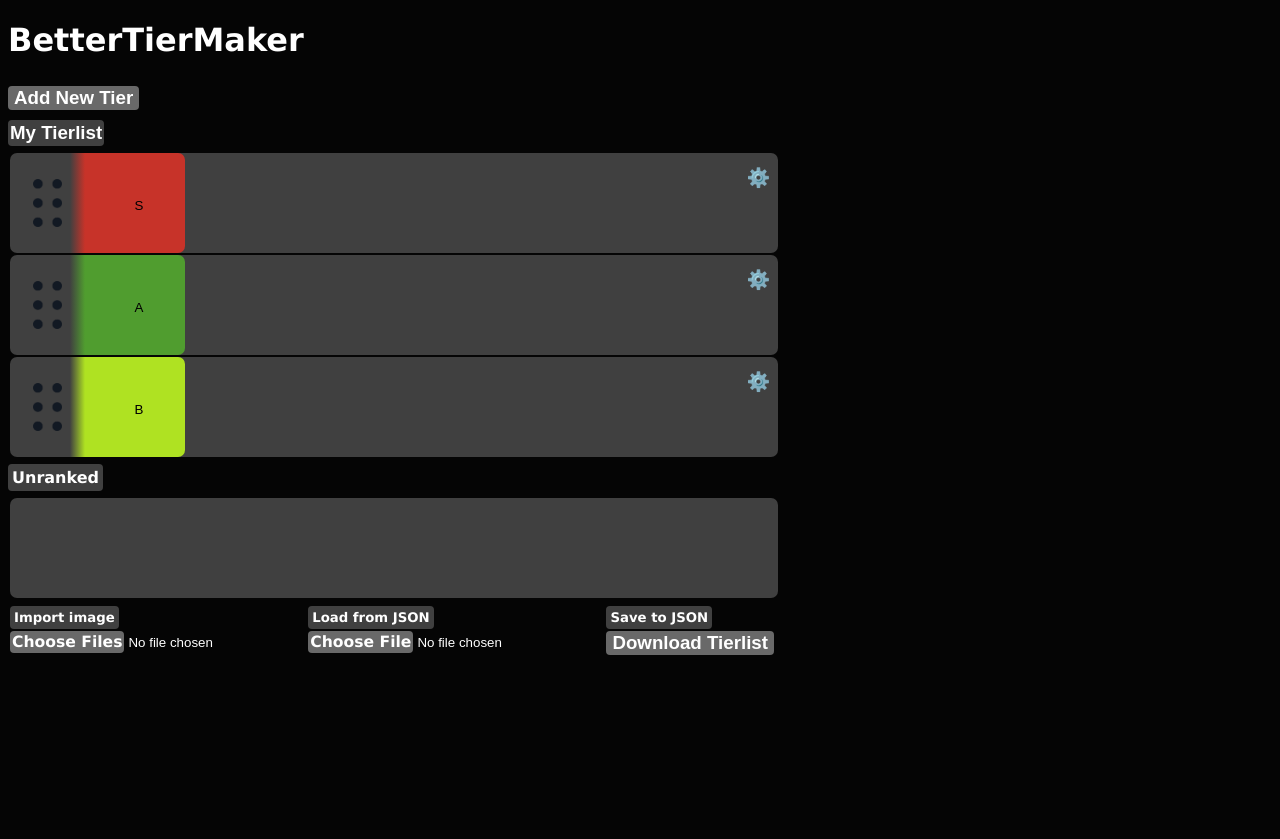
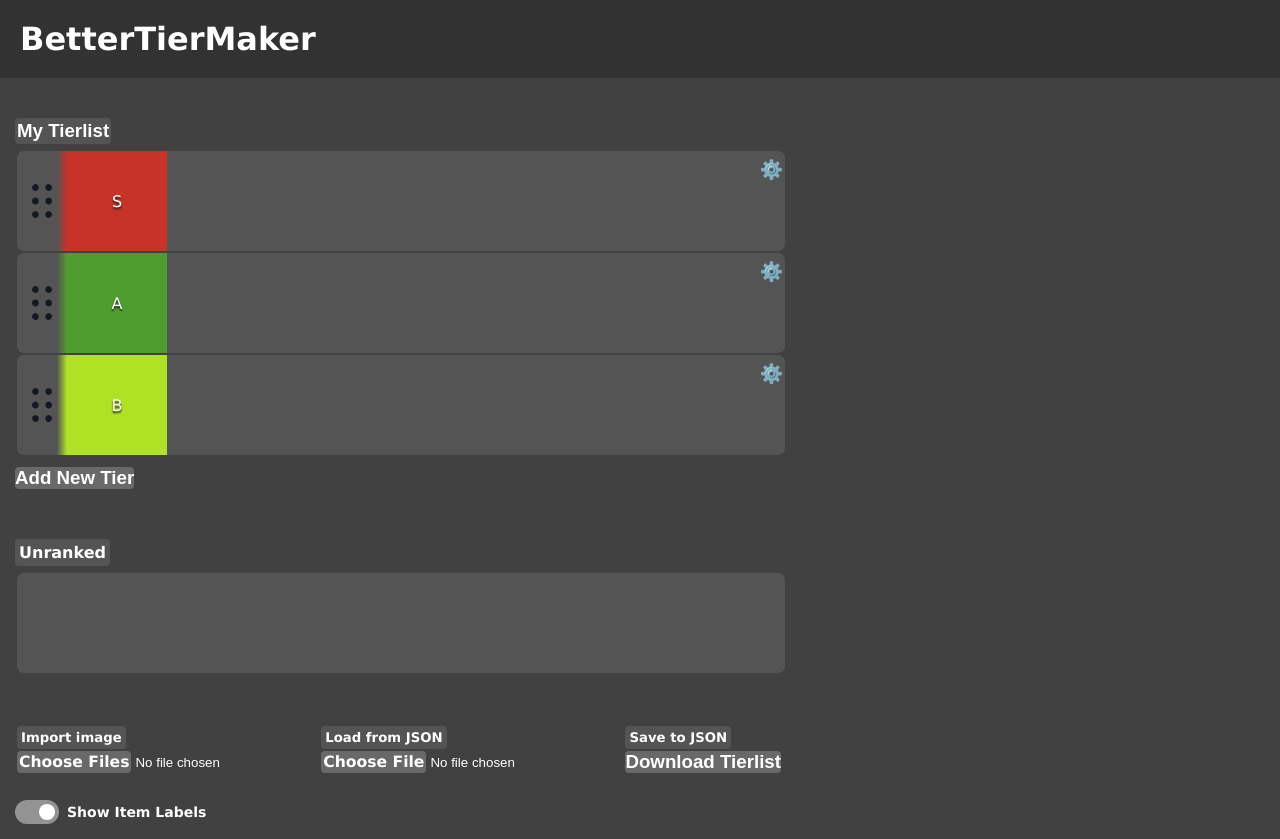
Before and after one commit to jadnf/BetterTiermaker, a React (Create React App) app in the folder front-end/: page / in a window 1280 px wide. Before the commit the page ends 800 px from the top, so only its background shows below. Built offline with nearby package versions, Linux system fonts and the light colour scheme.

Commit message:
Lots Of Changes: Styling, Label Toggle, Icon/Title, QOL Tweaks

```diff
--- a/front-end/public/index.html
+++ b/front-end/public/index.html
@@ -13,6 +13,7 @@
       user's mobile device or desktop. See https://developers.google.com/web/fundamentals/web-app-manifest/
     -->
     <link rel="manifest" href="%PUBLIC_URL%/manifest.json" />
+    <link rel="icon" href="%PUBLIC_URL%/images/favicon2.png" />
     <!--
       Notice the use of %PUBLIC_URL% in the tags above.
       It will be replaced with the URL of the `public` folder during the build.
@@ -22,7 +23,7 @@
       work correctly both with client-side routing and a non-root public URL.
       Learn how to configure a non-root public URL by running `npm run build`.
     -->
-    <title>React App</title>
+    <title>BetterTierMaker</title>
   </head>
   <body>
     <noscript>You need to enable JavaScript to run this app.</noscript>
--- a/front-end/src/App.jsx
+++ b/front-end/src/App.jsx
@@ -6,8 +6,8 @@ function App() {
     <div className="App">
       <header className="App-header">
         <h1>BetterTierMaker</h1>
-        <TierlistPage />
       </header>
+      <TierlistPage />
     </div>
   );
 }
--- a/front-end/src/components/AddNewTier.jsx
+++ b/front-end/src/components/AddNewTier.jsx
@@ -1,6 +1,3 @@
-import React, { useState } from "react";
-
-
 function AddNewTier({ onAdd }) {
     function handleAdd() {
         if(onAdd){
@@ -10,7 +7,7 @@ function AddNewTier({ onAdd }) {
 
     return (
         <div>
-            <button onClick={handleAdd}>Add New Tier</button>
+            <button className="add-tier-button" onClick={handleAdd}>Add New Tier</button>
         </div>
     );
 }
--- a/front-end/src/components/DraggableItem.jsx
+++ b/front-end/src/components/DraggableItem.jsx
@@ -10,6 +10,7 @@ export default  function DraggableItem(props) {
     const [isEditing, setIsEditing] = useState(false);
     const [label, setLabel] = useState(props.label);
     useEffect(() => {setLabel(props.label);}, [props.label]);
+    const displayItemLabels = props.displayItemLabels;
 
 
     const style = {
@@ -24,16 +25,15 @@ export default  function DraggableItem(props) {
         {!isDragging && !props.isOverlay && (
            <button className="delete-item" onClick={(e) => {e.stopPropagation(); props.deleteItem?.(props.id);}}>
             ✕
-        </button>
-
-    )}
+            </button> )}
 
 
         <div {...listeners} {...attributes}>
             <img alt= "" src={props.imageUrl} onError={(e) => {e.target.style.display = "none";}}/>
         </div>
+        {displayItemLabels && (
             <div className="item-label"> {isEditing ? (
-            <input value={label} onChange={(e) => setLabel(e.target.value)} onBlur={() => props.updateLabel?.(props.id, label)}
+                    <input className="item-label-input" value={label} onChange={(e) => setLabel(e.target.value)} onBlur={() => props.updateLabel?.(props.id, label)}
                         onKeyDown={(e) => {
                             if (e.key === "Enter") {
                                 props.updateLabel?.(props.id, label);
@@ -49,6 +49,7 @@ export default  function DraggableItem(props) {
                     </span>
                 )}
             </div>
+        )}
         </div>
     );
 }
--- a/front-end/src/components/PhotoImport.jsx
+++ b/front-end/src/components/PhotoImport.jsx
@@ -14,7 +14,7 @@ function UploadPhoto({ onUpload }) {
   }
 
   return (
-    <div>
+    <div className="file-input-div">
       <input type="file" multiple accept="image/*" onChange={handleFileChange} className="image-input" />
     </div>
   );
--- a/front-end/src/components/Tier.jsx
+++ b/front-end/src/components/Tier.jsx
@@ -11,6 +11,7 @@ export default function Tier(props) {
     const labelColor = tierData.labelColor;
     const handleTitleChange = props.handleTitleChange;
     const handleLabelColorChange = props.handleLabelColorChange;
+    const [isEditing, setIsEditing] = useState(false);
 
     const { setNodeRef, attributes, listeners, transform, transition, isDragging } = useSortable({
         id: id,
@@ -25,7 +26,7 @@ export default function Tier(props) {
         width: props.isOverlay && props.overlayWidth ? props.overlayWidth : undefined,
     };
 
-    const tierlableStyle = {
+    const tierlabelStyle = {
         backgroundColor: labelColor
     }
 
@@ -39,14 +40,29 @@ export default function Tier(props) {
             <div className="drag-handle" style={dragHandleSyle} {...attributes} {...listeners}>
                 <img alt="drag handle" src={"/images/drag-handle.png"} draggable="false" />
             </div>
-            <div className="tier-label" style={tierlableStyle}>
-                <input name={id + "-label"} className="tier-input" type="text" value={title} onChange={(prev) => {handleTitleChange(id, prev.target.value)}}/>
+            <div className="tier-label" style={tierlabelStyle}>
+                {isEditing ? (
+                    <textarea name={props.id + "-label"} className="tier-input" value={title} autoFocus
+                        onChange={(e) => handleTitleChange(props.id, e.target.value)}
+                        onBlur={() => setIsEditing(false)}
+                        onKeyDown={(e) => {
+                            if (e.key === "Enter" && !e.shiftKey) {
+                                e.preventDefault();
+                                setIsEditing(false);
+                            }
+                        }}
+                    />
+                ) : (
+                    <span className="tier-title-display" onClick={() => setIsEditing(true)}>
+                        {title}
+                    </span>
+                )}
             </div>
             <SortableContext items={items}>
                 <div  className="tier-middle">
                     {items.map((id) => {
                         return (
-                            <DraggableItem key={id} id={id} imageUrl={props.itemsData?.[id]?.imageUrl} label={props.itemsData?.[id]?.label} updateLabel={props.updateItemLabel} deleteItem={props.deleteItem} />
+                            <DraggableItem key={id} id={id} imageUrl={props.itemsData?.[id]?.imageUrl} label={props.itemsData?.[id]?.label} displayItemLabels={props.displayItemLabels} updateLabel={props.updateItemLabel} deleteItem={props.deleteItem} />
                         )
                     })}
                 </div>
--- a/front-end/src/components/TierlistContainer.jsx
+++ b/front-end/src/components/TierlistContainer.jsx
@@ -43,7 +43,7 @@ export default function TierlistContainer(props) {
             <div>
                 <SortableContext items={tierOrder} strategy={verticalListSortingStrategy}>
                     {tierOrder.map((tierId) => {
-                        return(<Tier key={tierId} id={tierId} items={tiers[tierId]} removeTier={removeTier} tierData={tiersData[tierId]} handleTitleChange={handleTitleChange} handleLabelColorChange={handleLabelColorChange} itemsData={itemsData} updateItemLabel={updateItemLabel} deleteItem={props.deleteItem}/>)
+                        return(<Tier key={tierId} id={tierId} items={tiers[tierId]} removeTier={removeTier} tierData={tiersData[tierId]} handleTitleChange={handleTitleChange} handleLabelColorChange={handleLabelColorChange} itemsData={itemsData} displayItemLabels={props.displayItemLabels} updateItemLabel={updateItemLabel} deleteItem={props.deleteItem}/>)
 
                     })}
                 </SortableContext>
--- a/front-end/src/pages/TierlistPage.jsx
+++ b/front-end/src/pages/TierlistPage.jsx
@@ -39,6 +39,7 @@ export default function TierlistPage() {
     const [tierCount, setTierCount] = useState(3);
     const [activeId, setActiveId] = useState(null);
     const [activeType, setActiveType] = useState(null);
+    const [displayItemLabels, setDisplayItemLabels] = useState(true);
 
     const sensors = useSensors(
         useSensor(PointerSensor),
@@ -49,10 +50,9 @@ export default function TierlistPage() {
 
     return (
         <DndContext sensors={sensors} onDragStart={handleDragStart} onDragEnd={handleDragEnd} onDragOver={handleDragOver}>
-            <div>
+            <div className="main-content">
+                <TierlistContainer tierOrder={tierOrder} tiersData={tiersData} setTiersData={setTiersData} tiers={tiers} itemsData={itemsData} removeTier={removeTier} displayItemLabels={displayItemLabels} updateItemLabel={updateItemLabel} deleteItem={deleteItem} name={name} handleNameChange={(e) => setName(e.target.value)} />
                 <AddNewTier onAdd={addNewTier} />
-                <TierlistContainer tierOrder={tierOrder} tiersData={tiersData} setTiersData={setTiersData} tiers={tiers} itemsData={itemsData} removeTier={removeTier} updateItemLabel={updateItemLabel} deleteItem={deleteItem} name={name} handleNameChange={(e) => setName(e.target.value)} />
-
                 <DragOverlay>
                     {dragOverlayLogic()}
                 </DragOverlay>
@@ -65,12 +65,28 @@ export default function TierlistPage() {
                         </div>
                         <div>
                             <h5>Load from JSON</h5> <br></br>
-                            <input type="file" accept="application/json,.json" onChange={handleLoadTierlist} />
+                            <div className="file-input-div">
+                                <input type="file" accept="application/json,.json" onChange={handleLoadTierlist} />
+                            </div>
                         </div>
                         <div>
                             <h5>Save to JSON</h5> <br></br>
-                            <button onClick={() => saveTierListToJSONFile(name, tiers, tierOrder, tiersData, itemsData, tierCount)}>Download Tierlist</button>
+                            <button onClick={() => saveTierListToJSONFile(name, tiers, tierOrder, tiersData, itemsData, tierCount)} className="file-input-div">Download Tierlist</button>
                         </div>
+                    </div>
+                    <div className="item-labels-toggle-div">
+                        <label className="toggle-label" style={{ cursor: "pointer", display: "flex", alignItems: "center", gap: "8px" }}>
+                            <div className="toggle-switch">
+                                <input
+                                    type="checkbox"
+                                    className="toggle-input"
+                                    checked={displayItemLabels}
+                                    onChange={(e) => setDisplayItemLabels(e.target.checked)}
+                                />
+                                <span className="toggle-slider"></span>
+                            </div>
+                            <span className="toggle-text">Show Item Labels</span>
+                        </label>
                     </div>
                 </div>
 
@@ -188,11 +204,11 @@ export default function TierlistPage() {
         if (!activeId) return null;
 
         if (activeType === "Item") {
-            return (<DraggableItem id={activeId} imageUrl={itemsData[activeId]} isOverlay={true} /> );
+            return (<DraggableItem id={activeId} displayItemLabels={displayItemLabels} imageUrl={itemsData[activeId].imageUrl} isOverlay={true} /> );
         }
 
         if (activeType === "Tier") {
-            return ( <Tier key={activeId} id={activeId} items={tiers[activeId]} tierData={tiersData[activeId]} imgUrlLookup={itemsData} isOverlay={true} /> )
+            return ( <Tier key={activeId} id={activeId} items={tiers[activeId]} displayItemLabels={displayItemLabels} tierData={tiersData[activeId]} itemsData={itemsData} isOverlay={true} /> )
         }
     }
 
--- a/front-end/src/styles.css
+++ b/front-end/src/styles.css
@@ -1,16 +1,43 @@
 :root {
-    --background-main: rgb(5, 5, 5);
-    --background-container: rgb(64, 64, 64);
-    --background-drag-hover: rgb(91, 91, 91);
+    --background-main: rgb(65, 65, 65);
+    --background-header: rgb(50, 50, 50);
+    --background-container: rgb(84, 84, 84);
+    --background-drag-hover: rgb(105, 105, 105);
     --background-container-2: rgb(105, 105, 105);
-    --background-container-3: rgb(125, 125, 125);
+    --background-container-3: rgb(147, 147, 147);
+}
+
+* {
+    margin: 0;
+    padding: 0;
+}
+
+.App-header {
+    background-color: var(--background-header);
+    margin-bottom: 20px;
+}
+
+.App-header h1 {
+    padding: 20px;
+}
+
+html {
+    width: 100%;
+    height: 100%;
 }
 
 body {
     font-family: Verdana, Geneva, Tahoma, sans-serif;
     background-color: var(--background-main);
     color: white;
+    height: 100%;
+    width: 100%;
+}
+
+.main-content {
+    height: 100%;
     width: 60vw;
+    padding: 15px;
 }
 
 /*this is so ass*/
@@ -69,7 +96,7 @@ input::file-selector-button {
 }
 
 .file-stuff {
-    margin-top: 5px;
+    margin-top: 50px;
     margin-bottom: 5px;
     padding: 2px;
     border-radius: 4px;
@@ -89,19 +116,19 @@ input::file-selector-button {
 }
 
 .draggable-item {
-    height: 60px;
-     width: 60px;
+    height: max-content;
+    width: 80px;
     display: flex;
     flex-direction: column;
     align-items: center;
     position: relative;
-
+    border-radius: 4px;
+    margin-bottom: 5px;
 }
 
 .draggable-item span {
     font-size: 10px;
     text-align: center;
-    margin-top: 3px;
     max-width: 60px;
     overflow: hidden;
     text-overflow: ellipsis;
@@ -123,16 +150,95 @@ input::file-selector-button {
     opacity: 0;
 }
 
-
+.draggable-item img {
+    object-fit: cover;
+    pointer-events: none;
+    height: 80px;
+    width: 80px;
+    border-radius: 4px;
+}
 
 .draggable-item:hover .delete-item {
     opacity: 1;
 }
 
+.item-labels-toggle-div {
+    margin-top: 15px;
+}
+
+.toggle-label {
+    display: flex;
+    align-items: center;
+    gap: 12px;
+    cursor: pointer;
+}
+
+.toggle-input {
+    opacity: 0;
+    width: 0;
+    height: 0;
+}
+
+.toggle-switch {
+    position: relative;
+    width: 44px;
+    height: 24px;
+}
+
+.toggle-slider {
+    position: absolute;
+    cursor: pointer;
+    top: 0;
+    left: 0;
+    right: 0;
+    bottom: 0;
+    background-color: var(--background-main);
+    border: 2px solid var(--background-container-3);
+    transition: 0.3s;
+    border-radius: 24px;
+}
+
+.toggle-slider:before {
+    position: absolute;
+    content: "";
+    height: 16px;
+    width: 16px;
+    left: 2px;
+    bottom: 2px;
+    background-color: var(--background-container-3); /* Dim circle when off */
+    transition: 0.3s;
+    border-radius: 50%;
+}
+
+.toggle-input:checked + .toggle-slider {
+    background-color: var(--background-container-3); /* Switch background lights up */
+}
+
+.toggle-input:checked + .toggle-slider:before {
+    transform: translateX(20px);
+    background-color: white;
+}
+
+.toggle-text {
+    font-size: 14px;
+    font-weight: bold;
+    color: white;
+}
+
+.item-label-input {
+    border-radius: 5px;
+    border: none;
+    background-color: #6467587d;
+    width: 80px;
+    color: white;
+    font-size: 11px;
+    text-align: center;
+}
+
 .tier{
     display: grid;
-    grid-template-columns: 75px 100px 1fr 100px;
-    height: 100px;
+    grid-template-columns: 50px 100px 1fr 100px;
+    min-height: 100px;
     width: 60vw;
     background-color: var(--background-container);
 }
@@ -147,40 +253,62 @@ input::file-selector-button {
 
 }
 
-.drag-handle img {
-    width: 15px;
+.drag-handle img :hover {
+    background-color: var(--background-drag-hover);
 }
 
-.tier-input {
-    background-color: transparent;
-    border-color: transparent;
+.drag-handle img {
+    width: 20px;
+    border-radius: 4px;
 }
+
 .tier-label {
     grid-column: 2;
     height: 100%;
     width: 100%;
-    border-top-right-radius: 7px;
-    border-bottom-right-radius: 7px;
+    display: grid;
     place-items: center;
-
 }
 
-.tier-label input {
+.tier-input {
     text-align: center;
-    align-items: center;
+    resize: none;
+    overflow: hidden;
+    padding-top: 15px;
+    margin: 0;
+    width: 90%;
+    height: auto;
+    line-height: 16px;
+    font-size: 16px;
+    color: white;
+    text-shadow: 0px 2px 2px rgb(33 33 33);
+    background-color: transparent;
+    border-color: transparent;
+    outline: none;
+    font-family: inherit;
+}
+
+.tier-title-display {
+    text-align: center;
     width: 100%;
-    height: 100%;
+    padding: 15px 0 15px 0;
+    color: white;
+    text-shadow: 0px 2px 2px rgb(33 33 33);
+    font-size: 16px;
+    word-wrap: break-word;
+    cursor: pointer;
+    font-family: inherit;
 }
 
 .tier-middle {
     display: flex;
     flex-direction: row;
     flex-wrap: wrap;
-    grid-column: 3;
     width: 100%;
     height: 100%;
-    align-items: center;
-    gap: 5px;
+    align-content: flex-start;
+    align-items: flex-start;
+    gap: 3px;
 }
 
 .tier-settings-container {
@@ -194,6 +322,7 @@ input::file-selector-button {
     align-items: center;
     justify-content: center;
     padding-top: 25px;
+    width: fit-content;
 }
 
 .settings-button {
@@ -203,6 +332,7 @@ input::file-selector-button {
     position: absolute;
     top: 0;
     right: 0;
+    cursor: pointer;
 }
 
 .color-input {
@@ -216,10 +346,11 @@ input::file-selector-button {
     padding: 0;
     border-top-left-radius: 4px;
     border-bottom-left-radius: 4px;
+    background-color: var(--background-container-3);
 }
 
 .remove-tier-button {
-    background-color: red;
+    background-color: #c71717;
     aspect-ratio: 1 / 1;
     height: 50px;
     width: 25px;
@@ -227,32 +358,13 @@ input::file-selector-button {
     border-width: 0px;
     margin: 0;
     padding: 0;
+    border-radius: 0px;
     border-top-right-radius: 4px;
     border-bottom-right-radius: 4px;
 }
 
-.drag-handle img :hover {
-    background-color: var(--background-drag-hover);
-}
-
-.drag-handle img {
-    width: 29px;
-    border-radius: 4px;
-}
-
-.draggable-item {
-    place-items: center;
-    border-radius: 4px;
-    padding: 2px;
-}
-
-.draggable-item img {
-    object-fit: cover;
-    pointer-events: none;
-    height: 60px;
-    width: 60px;
-    border-radius: 4px;
-
+.add-tier-button {
+    margin-top: 10px;
 }
 
 .unranked-container {
@@ -270,6 +382,7 @@ input::file-selector-button {
 }
 
 .utility-container {
+    margin-top: 40px;
     display: flex;
     flex-direction: column;
 }
@@ -278,6 +391,18 @@ input::file-selector-button {
     display: flex;
     flex-direction: row;
     justify-content: space-between;
+}
+
+.file-stuff button {
+    cursor: pointer;
+}
+
+.file-stuff h5 {
+    margin-bottom: 5px;
+}
+
+.file-input-div input {
+    cursor: pointer;
 }
 
 .item-settings {
@@ -305,4 +430,5 @@ input::file-selector-button {
 
 .image-input {
     content: "Upload Photos";
+    cursor: pointer;
 }
```
Also changed, not shown: front-end/public/images/favicon.png (added), front-end/public/images/favicon2.png (added). Lines whose indentation alone changed are shown as unchanged.
